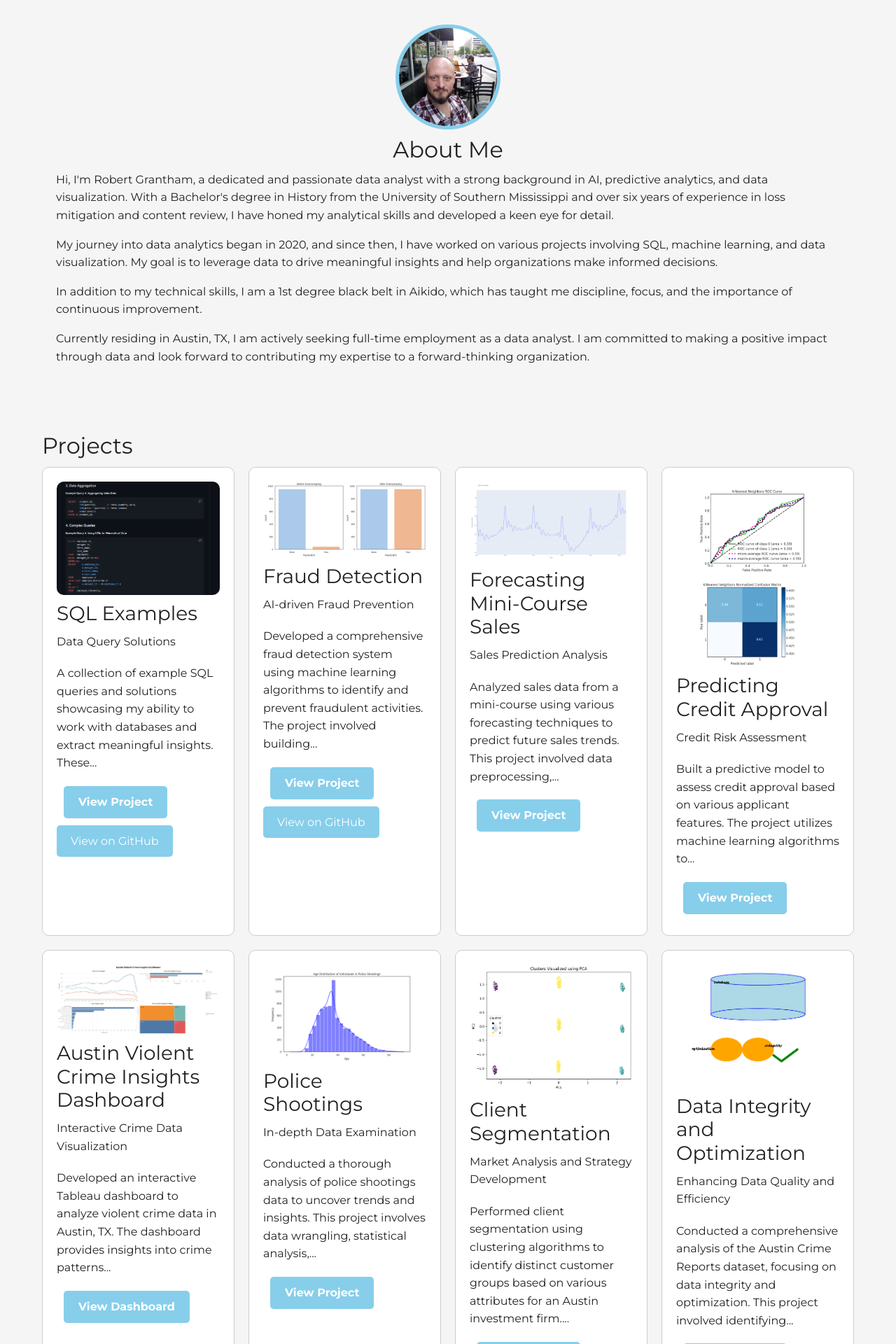
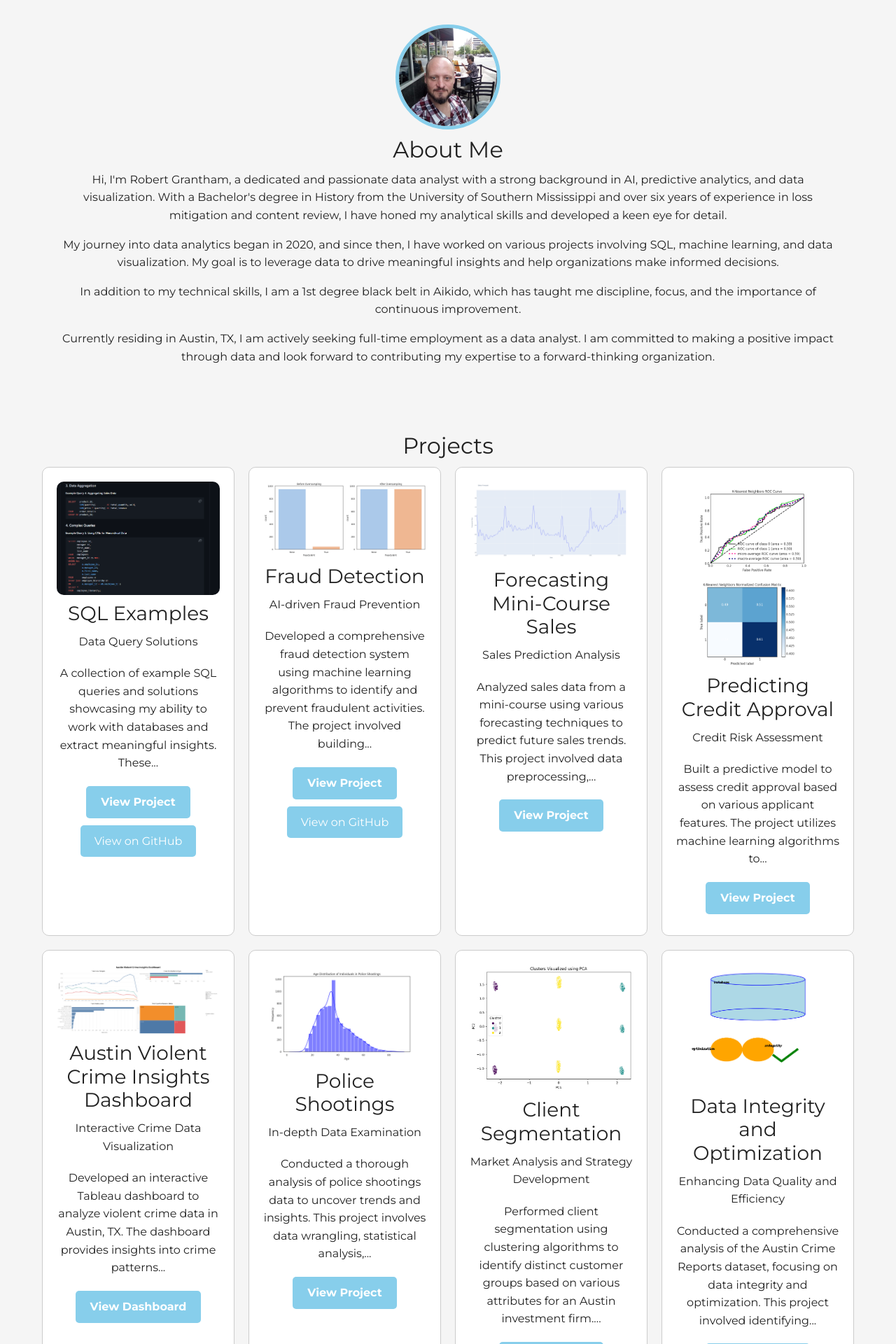
Before and after one commit to rgrantham82/rgrantham82.github.io, a Jekyll site: the page built from index.html, in a window 1280 px wide. Shown: the part 507-2427 px from the top of the page at 70% size. Built offline with Jekyll 4.4.1, drawn with Linux system fonts in a browser that asks for light colours; nearby versions of some CDN libraries.

Commit message:
Update styles.css

```diff
--- a/assets/css/styles.css
+++ b/assets/css/styles.css
@@ -15,9 +15,9 @@ body {
   color: var(--text-color);
   background-color: var(--background-color);
   margin: 0;
+  text-align: center; /* Center align all text by default */
 }
 
-/* Header Styles */
 header {
   background-color: #f8f9fa;
   padding: 2px 0;
@@ -37,6 +37,7 @@ header {
   text-decoration: none;
   padding: 0;
   margin: 0;
+  text-align: left; /* Override to align brand to the left */
 }
 
 .navbar-toggle {
@@ -79,7 +80,6 @@ header {
   text-decoration: underline;
 }
 
-/* Responsive adjustments */
 @media (max-width: 768px) {
   .navbar-toggle {
     display: block;
@@ -106,11 +106,11 @@ header {
   }
 }
 
-/* Additional global styles for content */
 .content-wrapper {
   max-width: 1200px;
   margin: 0 auto;
   padding: 20px;
+  text-align: center;
 }
 
 section {
@@ -139,7 +139,6 @@ section h2, section h3, section h4 {
   display: block;
 }
 
-/* Hero Section */
 .hero {
   background-image: url("/assets/images/hero-background.jpg");
   background-size: cover;
@@ -184,7 +183,6 @@ section h2, section h3, section h4 {
   background-color: darken(var(--accent-color), 10%);
 }
 
-/* Section Styles */
 .section {
   padding: 60px 20px;
   margin: 60px auto;
@@ -200,7 +198,6 @@ section h2, section h3, section h4 {
   animation: fadeInUp 1s ease-in;
 }
 
-/* About Section */
 .about-container {
   display: flex;
   align-items: center;
@@ -233,7 +230,6 @@ section h2, section h3, section h4 {
   animation: slideInFromBottom 1s ease-in;
 }
 
-/* Blog Section */
 #blog {
   padding: 60px 0;
   animation: fadeIn 1s ease-in;
@@ -284,7 +280,6 @@ section h2, section h3, section h4 {
   color: var(--accent-color);
 }
 
-/* Projects Section */
 .projects-container {
   display: grid;
   grid-template-columns: repeat(auto-fit, minmax(250px, 1fr));
@@ -337,7 +332,6 @@ section h2, section h3, section h4 {
   background-color: var(--primary-color-dark);
 }
 
-/* Services Section */
 .services {
   background: var(--primary-color);
   color: var(--header-footer-text);
@@ -383,7 +377,6 @@ section h2, section h3, section h4 {
   line-height: 1.6;
 }
 
-/* Testimonials Section */
 .testimonials {
   background: var(--secondary-color);
   color: var(--header-footer-text);
@@ -431,7 +424,6 @@ section h2, section h3, section h4 {
   color: var(--primary-color);
 }
 
-/* FAQ Section */
 .faq {
   background: var(--background-color);
   padding: 60px 0;
@@ -481,7 +473,6 @@ section h2, section h3, section h4 {
   display: block;
 }
 
-/* Skills Section */
 .skills-container {
   display: flex;
   justify-content: center;
```
